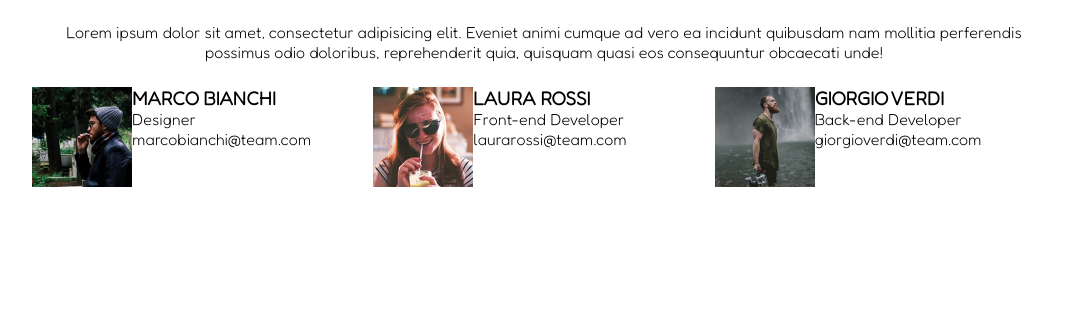
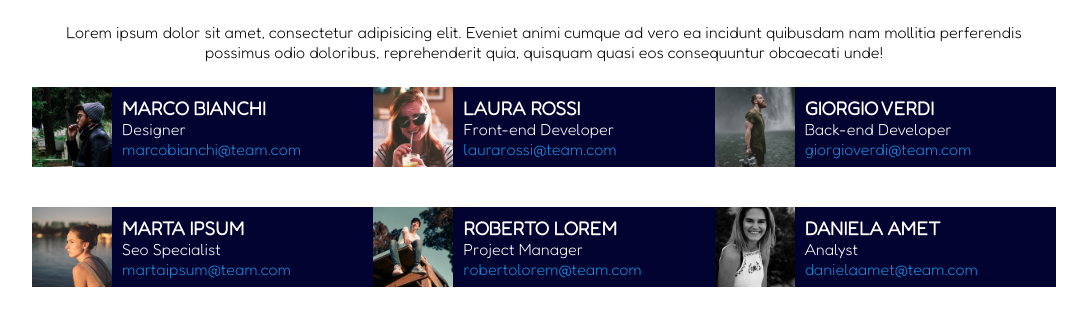
Before and after one commit to alessiam1909/html-css-float-cards, a plain HTML site: page index.html in a window 1280 px wide. Shown: the part 94-420 px from the top of the page, without its empty margins (96-1183 px from the left). Drawn offline with Linux system fonts and the light colour scheme.

Commit message:
creazione seconda riga con le altre 3 colonne e creazione margine inferiore alla classe row

```diff
--- a/css/style.css
+++ b/css/style.css
@@ -35,10 +35,25 @@ h1  {
 
 .card img{
     float: left;
-    width: 100px;
+    width: 80px;
+    margin-right: 10px;
+}
+
+a {
+    color: rgb(24, 138, 214)
 }
 
 .card {
     float: left;
     width: calc(100%/3);
+    background-color: rgb(3, 3, 49);
+    color: white;
 }
+
+.informazioniUtente {
+    padding-top: 10px;
+}
+
+.row {
+    margin-bottom: 40px;
+}
--- a/index.html
+++ b/index.html
@@ -14,34 +14,65 @@
         <link href="https://fonts.googleapis.com/css2?family=Fredoka+One&family=Fredoka:wght@300&display=swap" rel="stylesheet">
     </head>
     <body>
+        <!-- creazione contenitore generale del corpo della pagina -->
         <div class="contenitoreGrande">
             <header>
                 <h1>Meet Our Team</h1>
             </header>
             <p class="paragrafoIniziale">Lorem ipsum dolor sit amet, consectetur adipisicing elit. Eveniet animi cumque ad vero ea incidunt quibusdam nam mollitia perferendis possimus odio doloribus, reprehenderit quia, quisquam quasi eos consequuntur obcaecati unde!</p>
+            <!-- creazione prima riga con tre colonne contenenti le card degli utenti -->
             <div class="row clearfix">
                 <div class="card clearfix">
                     <img src="./img/male1.png" alt="primoUtente">
+                    <div class="informazioniUtente">
                         <h3>MARCO BIANCHI</h3>
                         <p>Designer</p>
                         <a>marcobianchi@team.com</a>
                     </div>
+                </div>
                 <div class="card clearfix">
                     <img src="./img/female1.png" alt="secondoUtente">
+                    <div class="informazioniUtente">
                         <h3>LAURA ROSSI</h3>
                         <p>Front-end Developer</p>
                         <a>laurarossi@team.com</a>
-
+                    </div>
                 </div>
                 <div class="card clearfix">
                     <img src="./img/male2.png" alt="terzoUtente">
+                    <div class="informazioniUtente">
                         <h3>GIORGIO VERDI</h3>
                         <p>Back-end Developer</p>
                         <a>giorgioverdi@team.com</a>
-
                     </div>
-
-
+                </div>
+            </div>
+            <!-- creazione seconda riga con altre 3 colonne contenenti le restanti card degli utenti -->
+            <div class="row clearfix">
+                <div class="card clearfix">
+                    <img src="./img/female2.png" alt="primoUtente">
+                    <div class="informazioniUtente">
+                        <h3>MARTA IPSUM</h3>
+                        <p>Seo Specialist</p>
+                        <a>martaipsum@team.com</a>
+                    </div>
+                </div>
+                <div class="card clearfix">
+                    <img src="./img/male3.png" alt="secondoUtente">
+                    <div class="informazioniUtente">
+                        <h3>ROBERTO LOREM</h3>
+                        <p>Project Manager</p>
+                        <a>robertolorem@team.com</a>
+                    </div>
+                </div>
+                <div class="card clearfix">
+                    <img src="./img/female3.png" alt="terzoUtente">
+                    <div class="informazioniUtente">
+                        <h3>DANIELA AMET</h3>
+                        <p>Analyst</p>
+                        <a>danielaamet@team.com</a>
+                    </div>
+                </div>
             </div>
         </div>
 
```
Lines whose indentation alone changed are shown as unchanged.
